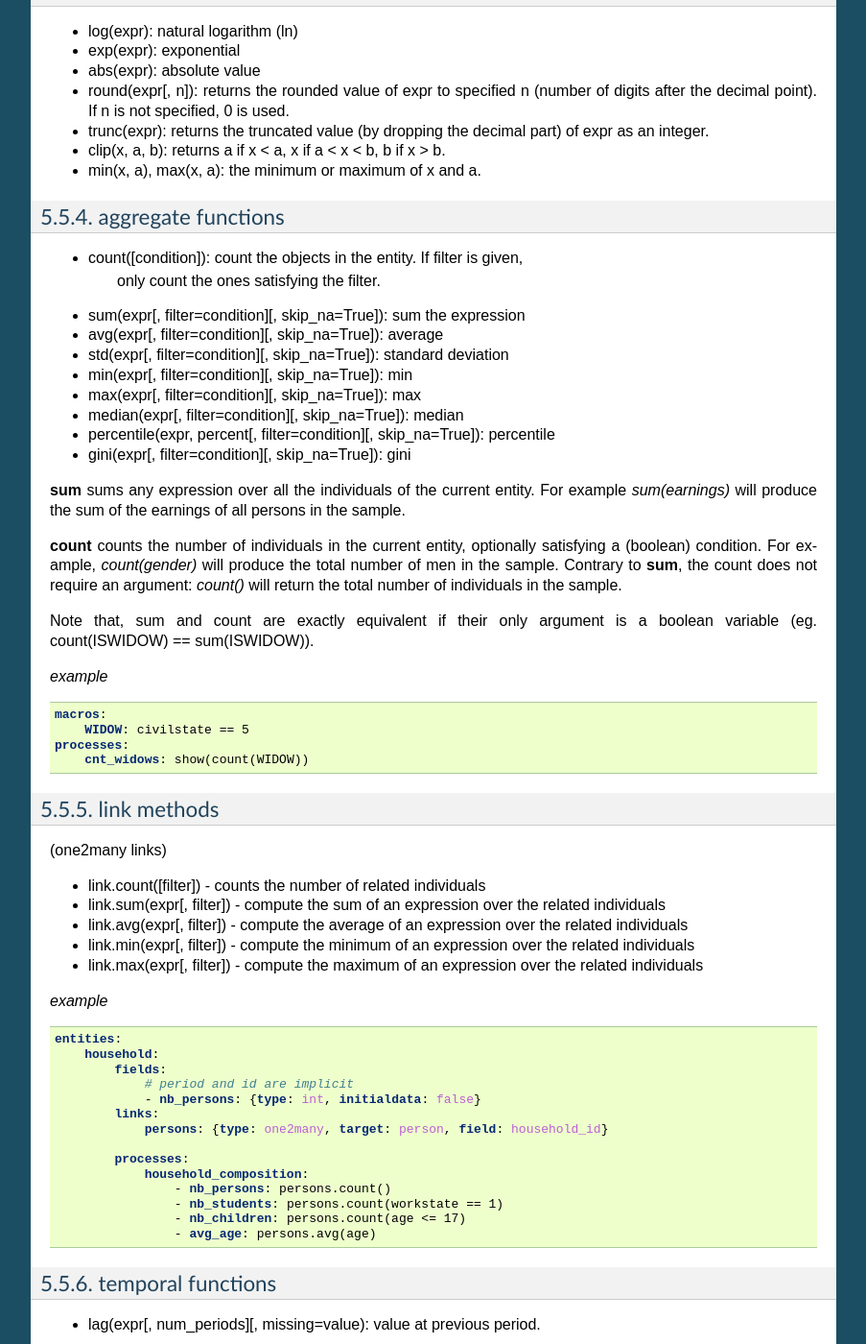
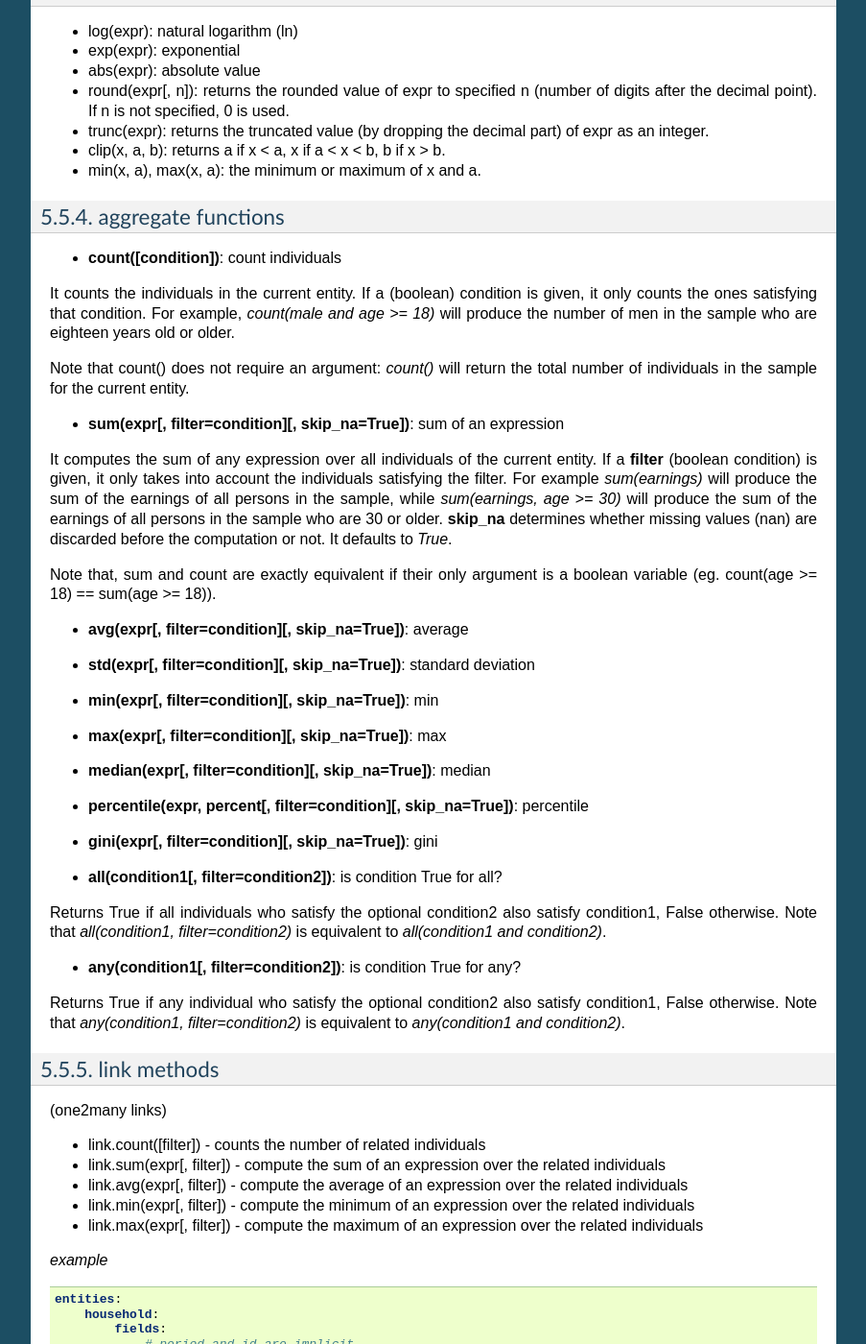
Before and after one commit to liam2/liam2, a Sphinx documentation site: the page built from doc/usersguide/source/processes.rst, in a window 1280 px wide and 1400 px high, scrolled down 4981 px. Shown: the whole window at 96% size, without its empty margins (198-1101 px from the left). Built offline with Sphinx 7.4.7, drawn with Linux system fonts in a browser that asks for light colours; formulas are drawn with MathJax 3.

Commit message:
document all and any

```diff
--- a/doc/usersguide/source/processes.rst
+++ b/doc/usersguide/source/processes.rst
@@ -317,44 +317,85 @@ mathematical functions
 - min(x, a), max(x, a): the minimum or maximum of x and a.
 
 
-.. index:: count, sum, avg, std, min, max, median, percentile,
-           gini, aggregate functions
+.. index:: aggregate functions
 
 aggregate functions
 -------------------
 
-- count([condition]): count the objects in the entity. If filter is given,
-                         only count the ones satisfying the filter.
-- sum(expr[, filter=condition][, skip_na=True]): sum the expression
-- avg(expr[, filter=condition][, skip_na=True]): average
-- std(expr[, filter=condition][, skip_na=True]): standard deviation
-- min(expr[, filter=condition][, skip_na=True]): min
-- max(expr[, filter=condition][, skip_na=True]): max
-- median(expr[, filter=condition][, skip_na=True]): median
-- percentile(expr, percent[, filter=condition][, skip_na=True]): percentile
-- gini(expr[, filter=condition][, skip_na=True]): gini
-
-**sum** sums any expression over all the individuals of the current entity.
-For example *sum(earnings)* will produce the sum of the earnings of all
-persons in the sample.
-
-**count** counts the number of individuals in the current entity, optionally
-satisfying a (boolean) condition. For example, *count(gender)* will produce
-the total number of men in the sample. Contrary to **sum**, the count
-does not require an argument: *count()* will return the total number of
-individuals in the sample.
+.. index:: count
+
+- **count([condition])**: count individuals
+
+It counts the individuals in the current entity. If a (boolean) condition is
+given, it only counts the ones satisfying that condition. For example,
+*count(male and age >= 18)* will produce the number of men in the sample who
+are eighteen years old or older.
+
+Note that count() does not require an argument: *count()* will return the total
+number of individuals in the sample for the current entity.
+
+.. index:: sum
+
+- **sum(expr[, filter=condition][, skip_na=True])**: sum of an expression
+
+It computes the sum of any expression over all individuals of the current
+entity. If a **filter** (boolean condition) is given,
+it only takes into account
+the individuals satisfying the filter. For example *sum(earnings)* will
+produce the sum of the earnings of all persons in the sample,
+while *sum(earnings, age >= 30)* will produce the sum of the earnings
+of all persons in the sample who are 30 or older. **skip_na** determines
+whether missing values (nan) are discarded before the computation or not. It
+defaults to *True*.
 
 Note that, sum and count are exactly equivalent if their only argument
-is a boolean variable (eg. count(ISWIDOW) == sum(ISWIDOW)).
-
-*example* ::
-
-    macros:
-        WIDOW: civilstate == 5
-    processes:
-        cnt_widows: show(count(WIDOW))
-
-.. index:: link methods, count, sum, avg, min, max
+is a boolean variable (eg. count(age >= 18) == sum(age >= 18)).
+
+.. index:: avg
+
+- **avg(expr[, filter=condition][, skip_na=True])**: average
+
+.. index:: std
+
+- **std(expr[, filter=condition][, skip_na=True])**: standard deviation
+
+.. index:: min
+
+- **min(expr[, filter=condition][, skip_na=True])**: min
+
+.. index:: max
+
+- **max(expr[, filter=condition][, skip_na=True])**: max
+
+.. index:: median
+
+- **median(expr[, filter=condition][, skip_na=True])**: median
+
+.. index:: percentile
+
+- **percentile(expr, percent[, filter=condition][, skip_na=True])**: percentile
+
+.. index:: gini
+
+- **gini(expr[, filter=condition][, skip_na=True])**: gini
+
+.. index:: all
+
+- **all(condition1[, filter=condition2])**: is condition True for all?
+
+Returns True if all individuals who satisfy the optional condition2
+also satisfy condition1, False otherwise. Note that *all(condition1,
+filter=condition2)* is equivalent to *all(condition1 and condition2)*.
+
+.. index:: any
+
+- **any(condition1[, filter=condition2])**: is condition True for any?
+
+Returns True if any individual who satisfy the optional condition2
+also satisfy condition1, False otherwise. Note that *any(condition1,
+filter=condition2)* is equivalent to *any(condition1 and condition2)*.
+
+.. index:: link methods, link.count, link.sum, link.avg, link.min, link.max
 .. _link_methods:
 
 link methods
@@ -405,8 +446,8 @@ temporal functions
 
     lag(age)            # the age each person had last year, -1 if newborn
     lag(age, missing=0) # the age each person had last year, 0 if newborn
-    avg(lag(age))    # average age that the current population had last year
-    lag(avg(age))    # average age of the population of last year
+    avg(lag(age))       # average age that the current population had last year
+    lag(avg(age))       # average age of the population of last year
     lag(age, 2)         # the age each person had two years ago (-1 for
                         # newborns)
     lag(lag(age))       # this is equivalent (but slightly less efficient)
```
Also changed, not shown: 1 other file.
